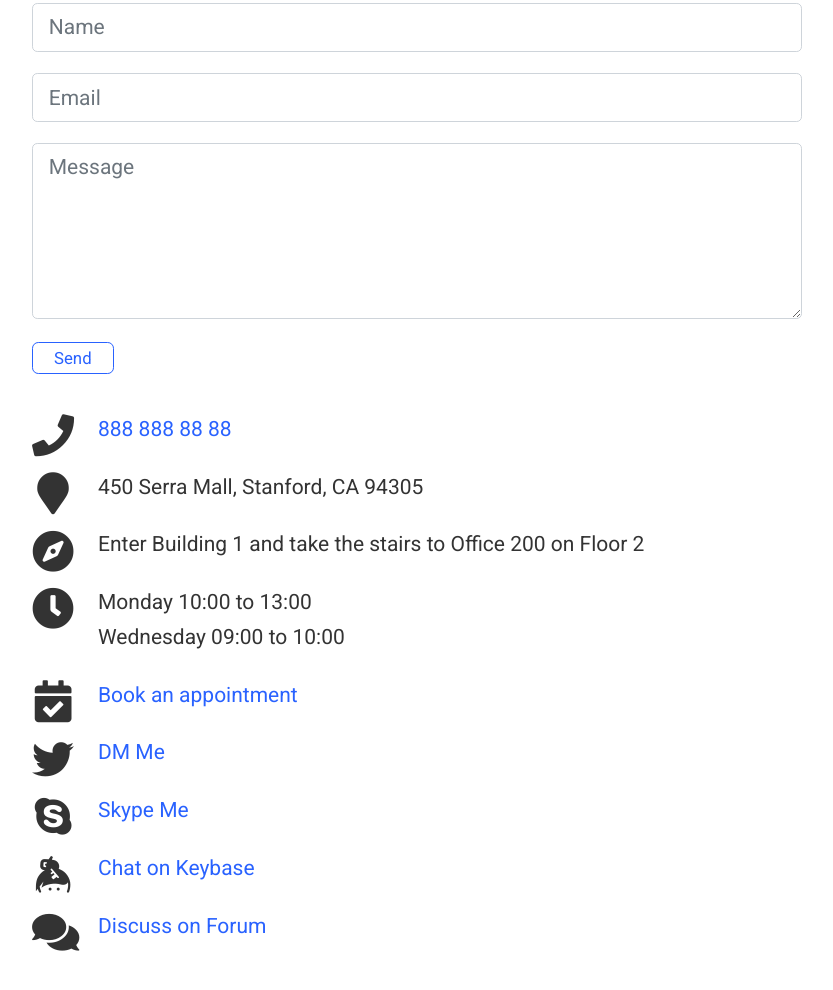
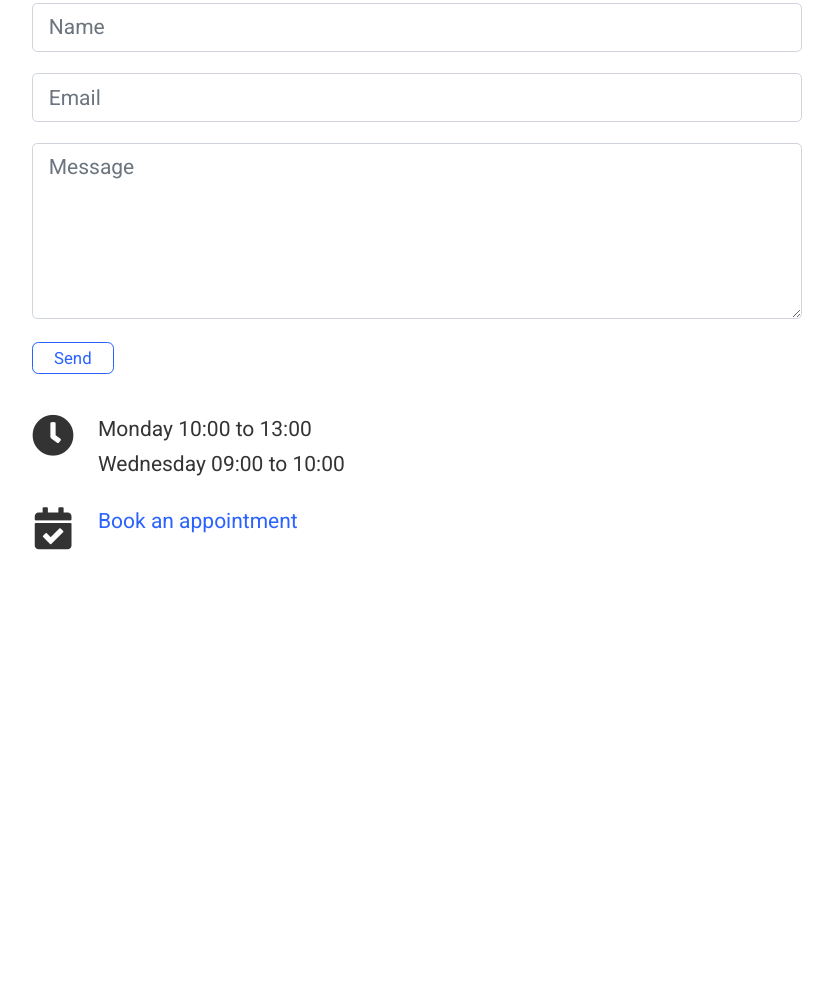
Before and after one commit to byhongyu/byhongyu.github.io, a plain HTML site: page en/index.html in a window 1280 px wide. Shown: the part 1560-2550 px from the top of the page, without its empty margins (423-1256 px from the left). After the commit the page ends 2230 px from the top, so only its background shows below. Drawn offline with nearby package versions, Linux system fonts and the light colour scheme; some packages are replaced by stand-ins of ours; some icons are missing.

Commit message:
push to byhongyu.github.io

```diff
--- a/en/index.html
+++ b/en/index.html
@@ -1144,7 +1144,7 @@ test2 jtekjs jtkljsktsslkjts jkltjs
 
 
     <div class="mb-3">
-      <form name="contact" method="POST" action="https://formspree.io/test@example.org"  >
+      <form name="contact" method="POST" action="https://formspree.io/hongyu.us[at]gmail.com"  >
         <div class="form-group form-inline">
           <label class="sr-only" for="inputName">Name</label>
           <input type="text" name="name" class="form-control w-100" id="inputName" placeholder="Name" required>
@@ -1169,26 +1169,10 @@ test2 jtekjs jtkljsktsslkjts jkltjs
 
 
 
-      <li>
-        <i class="fa-li fas fa-phone fa-2x" aria-hidden="true"></i>
-        <span id="person-telephone"><a href="tel:888%20888%2088%2088">888 888 88 88</a></span>
-      </li>
 
 
 
 
-
-        <li>
-          <i class="fa-li fas fa-map-marker fa-2x" aria-hidden="true"></i>
-          <span id="person-address">450 Serra Mall, Stanford, CA 94305</span>
-        </li>
-
-
-
-      <li>
-        <i class="fa-li fas fa-compass fa-2x" aria-hidden="true"></i>
-        <span>Enter Building 1 and take the stairs to Office 200 on Floor 2</span>
-      </li>
 
 
 
@@ -1206,68 +1190,6 @@ test2 jtekjs jtkljsktsslkjts jkltjs
 
 
 
-
-
-
-
-
-
-
-
-
-
-
-
-      <li>
-        <i class="fa-li fab fa-twitter fa-2x" aria-hidden="true"></i>
-        <a href="https://twitter.com/Twitter" target="_blank" rel="noopener">DM Me</a>
-      </li>
-
-
-
-
-
-
-
-
-
-
-      <li>
-        <i class="fa-li fab fa-skype fa-2x" aria-hidden="true"></i>
-        <a href="skype:echo123?call" >Skype Me</a>
-      </li>
-
-
-
-
-
-
-
-
-
-
-
-
-      <li>
-        <i class="fa-li fab fa-keybase fa-2x" aria-hidden="true"></i>
-        <a href="https://keybase.io/" target="_blank" rel="noopener">Chat on Keybase</a>
-      </li>
-
-
-
-
-
-
-
-
-
-
-
-
-      <li>
-        <i class="fa-li fas fa-comments fa-2x" aria-hidden="true"></i>
-        <a href="https://discourse.gohugo.io" target="_blank" rel="noopener">Discuss on Forum</a>
-      </li>
 
 
     </ul>
```
Also changed, not shown: zh/index.html (+5 -83 lines).
